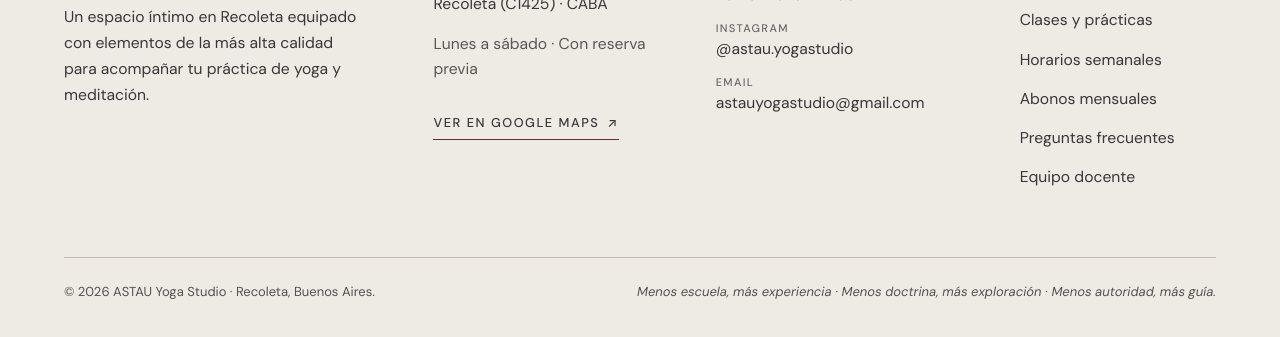
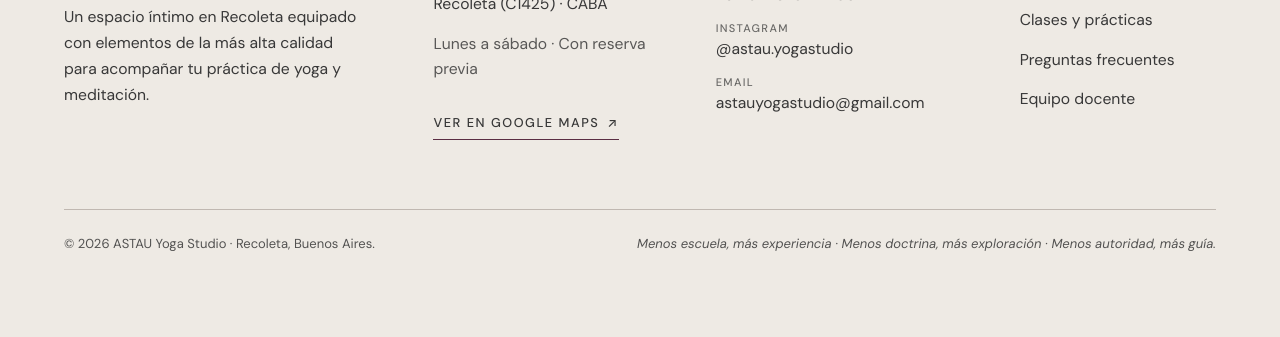
Before and after one commit to juanpabloch/astau_v2, a plain HTML site: page clases/index.html in a window 1280 px wide. Shown: the part 11362-11699 px from the top of the page. After the commit the page ends 11657 px from the top, so only its background shows below. Drawn offline with Linux system fonts and the light colour scheme.

Commit message:
ajustes footer

```diff
--- a/clases/index.html
+++ b/clases/index.html
@@ -1283,8 +1283,6 @@
           <ul class="site-footer__list site-footer__list--nav">
             <li><a class="site-footer__nav-link" href="/astau_v2/">Inicio</a></li>
             <li><a class="site-footer__nav-link" href="/astau_v2/clases/">Clases y prácticas</a></li>
-            <li><a class="site-footer__nav-link" href="/astau_v2/clases/#horarios">Horarios semanales</a></li>
-            <li><a class="site-footer__nav-link" href="/astau_v2/clases/#abonos">Abonos mensuales</a></li>
             <li><a class="site-footer__nav-link" href="/astau_v2/clases/#preguntas">Preguntas frecuentes</a></li>
             <li><a class="site-footer__nav-link" href="/astau_v2/equipo/">Equipo docente</a></li>
           </ul>
```
Also changed, not shown: equipo/index.html (+0 -2 lines), index.html (+0 -2 lines).
